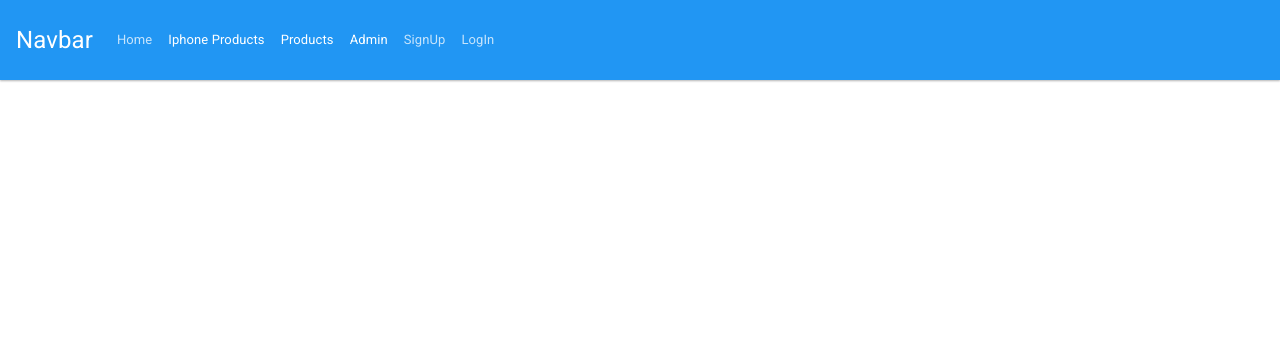
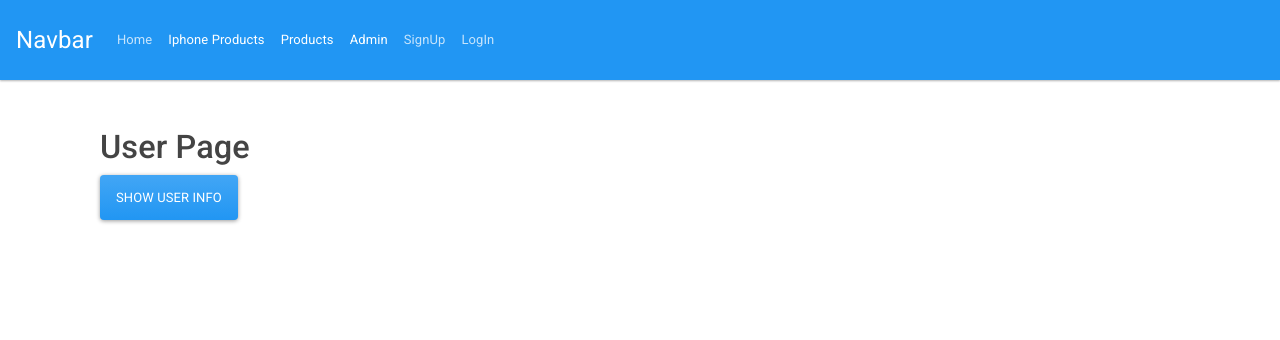
Before and after one commit to SamarCHERN/Module5, a Symfony app: template Act-5.2/templates/pages/index.html.twig in a window 1280 px wide. Shown: the top 340 px of the page. Run offline with Twig, Linux system fonts and the light colour scheme; the template is opened without the code that fills it, so the values that code supplies are empty; some libraries are stand-ins or nearby versions.

Commit message:
Appel asynchrone

```diff
--- a/Act-5.2/templates/pages/index.html.twig
+++ b/Act-5.2/templates/pages/index.html.twig
@@ -1,4 +1,4 @@
-{% extends 'base.html.twig' %}
+{# {% extends 'base.html.twig' %}
 
 {% block title %}Hello ProfileController!{% endblock %}
 
@@ -67,4 +67,41 @@
    </div>
  {% endif %}
 
+{% endblock %} #}
+{% extends "base.html.twig" %}
+
+{% block title %}Hello UserController!{% endblock %}
+
+{% block body %}
+
+<style>
+		.info{
+			margin-top:25px;
+			font-size:24px;
+		}
+</style>
+
+	<div class="container">
+		<h1> User Page </h1>
+		<a class="btn btn-primary" onclick="myFunction()"> show user info </a>
+		<div class="info">
+		<span id="userName"></span><br/>
+		<span id="email"></span>
+		</div>
+	</div>
 {% endblock %}
+
+{% block javascripts %}
+<script src="https://cdn.jsdelivr.net/npm/axios/dist/axios.min.js"></script>
+
+<script>
+
+	function myFunction(){
+		axios.get("/ajax").then(function(response){
+			document.getElementById('userName').textContent = "User name : " + response.data.user;
+			document.getElementById('email').textContent = "Email : " + response.data.email;
+		})
+	}
+</script>
+
+{% endblock %}
--- a/Act-5.2/templates/pages/users.html.twig
+++ b/Act-5.2/templates/pages/users.html.twig
@@ -9,9 +9,9 @@
 </style>
 
 {% for user in users %}
-<h1>{{user.userName}}</h1>
+{# <h1>{{user.userName}}</h1>
 <h1>{{user.Email}}</h1>
 <h1>{{user.id}}</h1>
-<h1>{{user.password}}</h1>
+<h1>{{user.password}}</h1> #}
 {% endfor %}
 {% endblock %}
```
Also changed, not shown: Act-5.2/src/Controller/LoginController.php (+12 -9 lines).
